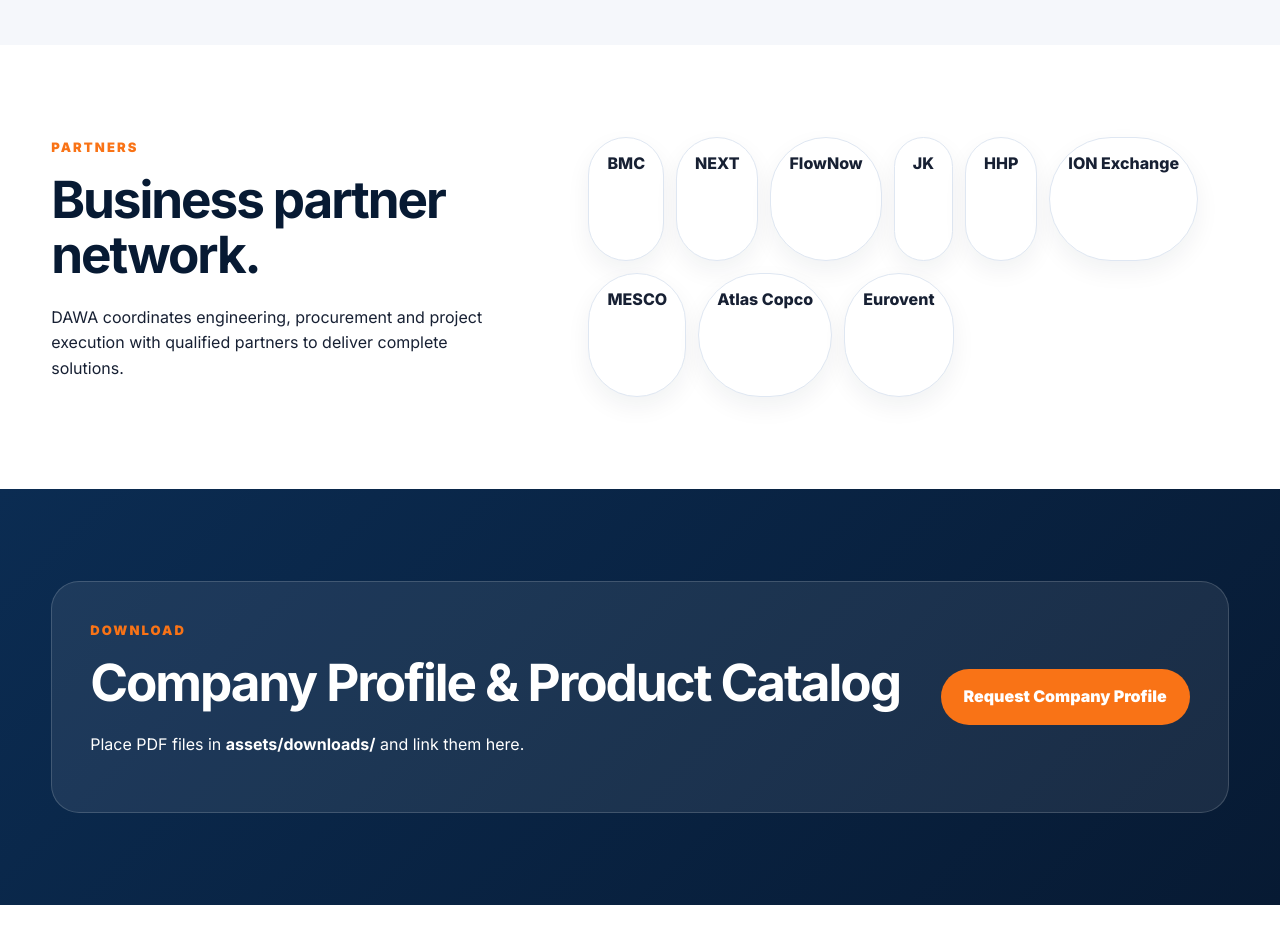
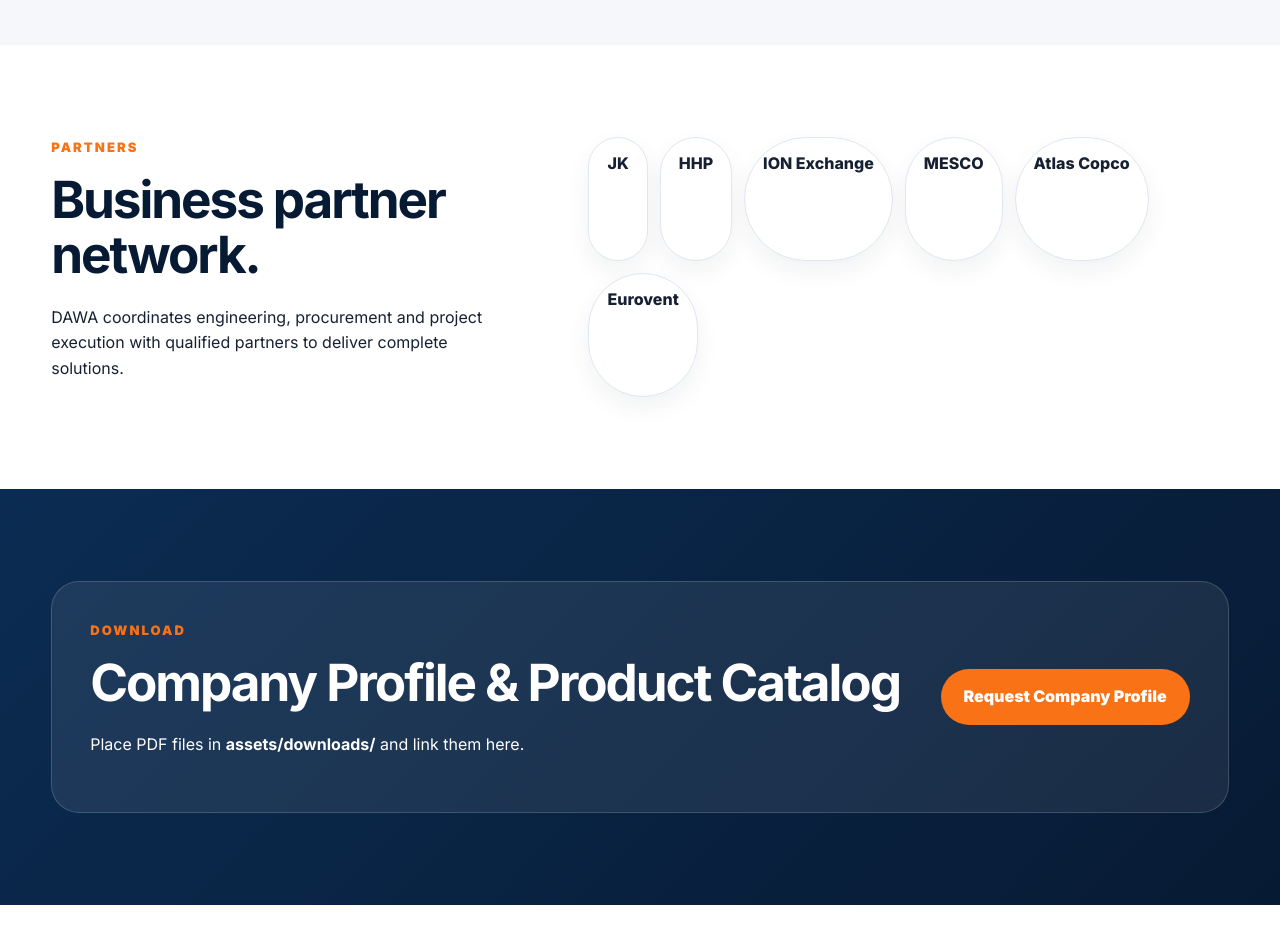
Before and after one commit to dawaengineering/dawaengineering-website, a plain HTML site: page index.html in a window 1280 px wide. Shown: the part 3820-4754 px from the top of the page. Drawn offline with Linux system fonts and the light colour scheme.

Commit message:
Update index.html

```diff
--- a/index.html
+++ b/index.html
@@ -78,7 +78,7 @@
 
 <section id="partners" class="section"><div class="container two-col">
   <div class="reveal"><p class="eyebrow">Partners</p><h2>Business partner network.</h2><p>DAWA coordinates engineering, procurement and project execution with qualified partners to deliver complete solutions.</p></div>
-  <div class="partner-cloud reveal"><span>BMC</span><span>NEXT</span><span>FlowNow</span><span>JK</span><span>HHP</span><span>ION Exchange</span><span>MESCO</span><span>Atlas Copco</span><span>Eurovent</span></div>
+  <div class="partner-cloud reveal"><span>JK</span><span>HHP</span><span>ION Exchange</span><span>MESCO</span><span>Atlas Copco</span><span>Eurovent</span></div>
 </div></section>
 
 <section class="section download"><div class="container cta-panel reveal">
```
